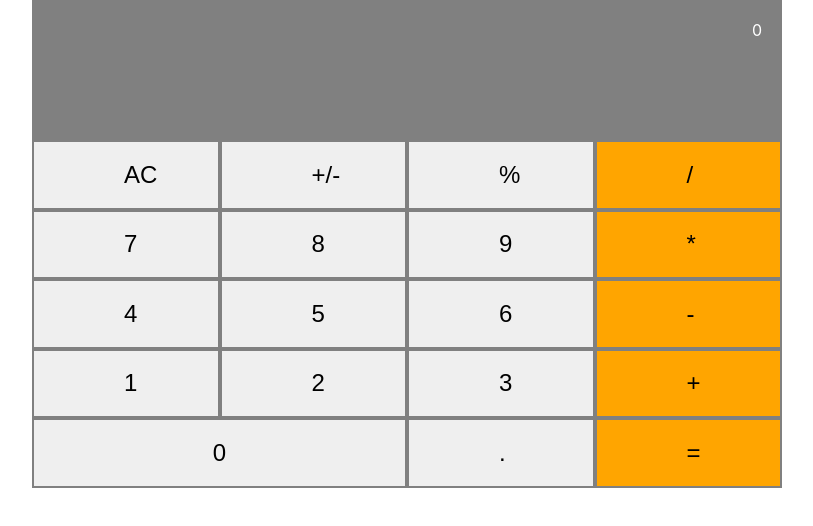
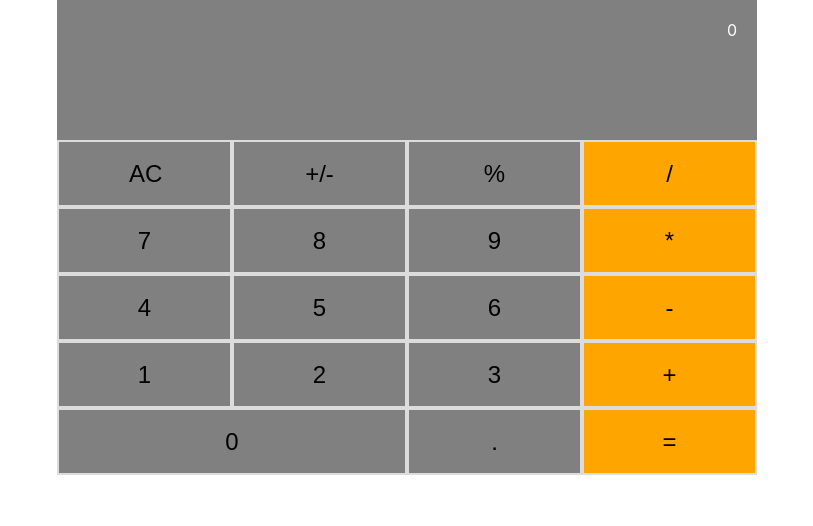
Before and after one commit to Oghenebrume50/react-calculator, a React (Create React App) app: page / in a window 1280 px wide. Shown: the top 526 px of the page, without its empty margins (233-1046 px from the left). Built offline with nearby package versions, Linux system fonts and the light colour scheme.

Commit message:
made changes to the calculator styling structure

```diff
--- a/src/components/Button.js
+++ b/src/components/Button.js
@@ -2,9 +2,19 @@ import React from 'react';
 import PropTypes from 'prop-types';
 
 const Button = (props) => {
+  const style = {
+    background: props.color,
+    padding: props.wide !== '25%' ? '5% 70px' : '10% 70px',
+  }
+
+  const btnDivStyle = {
+    width: props.wide,
+  }
+
   return(
-    <div className={props.wide ? "wide" : "button" }>
-      <button className={props.orange ? "orange" : "" || props.wide ? "button-wide" : ""}>
+
+    <div style={btnDivStyle}>
+      <button style={style}>
         {props.name}
       </button>
     </div>
@@ -15,4 +25,9 @@ Button.propTypes = {
   name: PropTypes.string.isRequired
 };
 
+Button.defaultProps = {
+  color: 'orange',
+  wide: '25%'
+}
+
 export default Button;
--- a/src/components/ButtonPanel.js
+++ b/src/components/ButtonPanel.js
@@ -5,33 +5,33 @@ const ButtonPanel = () => {
   return(
     <div className="button-panel">
       <div>
-        <Button name='AC' />
-        <Button name='+/-' />
-        <Button name='%' />
-        <Button name='/' orange/>
+        <Button name='AC' color='grey' />
+        <Button name='+/-' color='grey' />
+        <Button name='%' color='grey' />
+        <Button name='/' />
       </div>
       <div>
-        <Button name='7' />
-        <Button name='8' />
-        <Button name='9' />
-        <Button name='*' orange/>
+        <Button name='7' color='grey' />
+        <Button name='8' color='grey' />
+        <Button name='9'color='grey'  />
+        <Button name='*' />
       </div>
       <div>
-        <Button name='4' />
-        <Button name='5' />
-        <Button name='6' />
-        <Button name='-' orange/>
+        <Button name='4'color='grey'  />
+        <Button name='5' color='grey' />
+        <Button name='6' color='grey' />
+        <Button name='-' />
       </div>
       <div>
-        <Button name='1' />
-        <Button name='2' />
-        <Button name='3' />
-        <Button name='+' orange/>
+        <Button name='1' color='grey' />
+        <Button name='2' color='grey' />
+        <Button name='3' color='grey' />
+        <Button name='+' />
       </div>
       <div>
-        <Button name='0' wide/>
-        <Button name='.' />
-        <Button name='=' orange/>
+        <Button name='0' color='grey' wide='50%'/>
+        <Button name='.' color='grey' />
+        <Button name='=' />
       </div>
     </div>
   );
--- a/src/styles/css/app.css
+++ b/src/styles/css/app.css
@@ -2,7 +2,7 @@
   display: flex;
   flex-direction: column;
   justify-content: space-around;
-  width: 750px;
+  width: 700px;
   box-sizing: border-box;
   margin: 0 auto; }
 
@@ -23,22 +23,9 @@
   flex-direction: row;
   flex: 1 0 auto; }
 
-.button {
-  width: 25%; }
-
-.wide {
-  width: 50%; }
-
 button {
-  padding: 10% 90px;
-  border: 2px solid grey;
+  border: 2px solid gainsboro;
   flex: 1 0 auto;
   font-size: 1.5em;
   font-weight: 400;
   width: 100%; }
-
-.button-wide {
-  padding: 5% 90px; }
-
-.orange {
-  background-color: orange; }
--- a/src/styles/scss/app.scss
+++ b/src/styles/scss/app.scss
@@ -2,7 +2,7 @@
   display: flex;
   flex-direction: column;
   justify-content: space-around;
-  width: 750px;
+  width: 700px;
   box-sizing: border-box;
   margin: 0 auto;
 }
@@ -27,27 +27,10 @@
   flex: 1 0 auto;
 }
 
-.button {
-  width: 25%;
-}
-
-.wide {
-  width: 50%;
-}
-
 button {
-  padding: 10% 90px;
-  border: 2px solid grey;
+  border: 2px solid gainsboro;
   flex: 1 0 auto;
   font-size: 1.5em;
   font-weight: 400;
   width: 100%;
 }
-
-.button-wide {
-  padding: 5% 90px;
-}
-
-.orange {
-  background-color: orange;
-}
```
Also changed, not shown: 1 other file (tests, documents, lock files or other folders).
